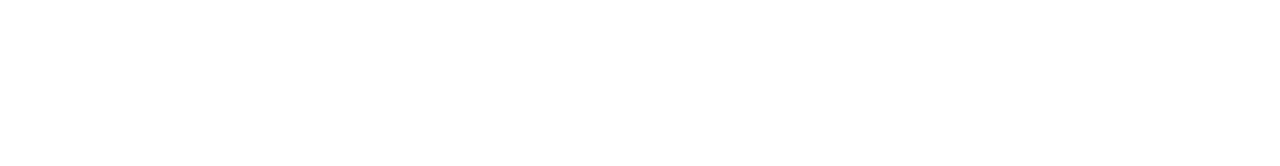
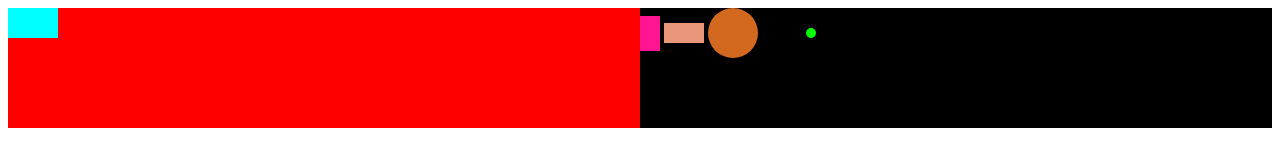
Before and after one commit to dalmariko/banner, a website: page develop/index.html in a window 1280 px wide. Drawn offline with Linux system fonts and the light colour scheme.

Commit message:
the begin

```diff
--- a/develop/index.html
+++ b/develop/index.html
@@ -9,13 +9,20 @@
 <body>
 <div class="banner">
     <div class="backgrounds">
+
+        <div class="bakgrounLeft">
             <div class="logo"></div>
+        </div>
+
+        <div class="backgroundRight">
             <div class="textQuery"></div>
             <div class="textLike"></div>
             <div class="medal"></div>
             <div class="button"></div>
             <div class="buttonExit"></div>
         </div>
+
+    </div>
 </div>
 </body>
 </html>
--- a/develop/scss/_allRule.scss
+++ b/develop/scss/_allRule.scss
@@ -0,0 +1,45 @@
+%container {
+  min-width: 320px;
+  max-width: 1920px;
+  min-height: 120px;
+  margin-left: auto;
+  margin-right: auto;
+}
+
+%displeyFlex {
+  display: flex;
+  flex-direction: row;
+  flex-wrap: nowrap;
+}
+%displayInline{
+  display: inline-block;
+  vertical-align: middle;
+}
+
+
+%bg {
+  background-size: contain;
+  background-position: center;
+  background-repeat: no-repeat;
+}
+
+.banner {
+  @extend %container;
+}
+
+.backgrounds {
+  @extend %displeyFlex;
+  height: 100%;
+}
+
+.bakgrounLeft{
+  width: 100%;
+  min-height: 120px;
+  background-color:red ;
+}
+
+.backgroundRight{
+  width: 100%;
+  min-height: 120px;
+  background-color: black;
+}
--- /dev/null
+++ b/develop/scss/left/_log.scss
@@ -0,0 +1,6 @@
+.logo{
+  @extend %displayInline;
+  width: 50px;
+  height: 30px;
+  background-color: aqua;
+}
--- a/develop/scss/main.scss
+++ b/develop/scss/main.scss
@@ -1,9 +1,12 @@
-@import 'normalize';
-@import 'backgroundCar';
-@import 'log';
-@import 'backgroundBlack';
-@import 'textQuery';
-@import 'textLike';
-@import 'medal';
-@import 'buton';
-@import 'backgroundTires';
+//@import 'normalize';
+@import 'allRule';
+//@import 'backgroundWhite';
+//@import 'backgroundCar';
+@import 'left/log';
+//@import 'backgroundBlack';
+@import 'right/textQuery';
+@import 'right/textLike';
+@import 'right/medal';
+@import 'right/buton';
+@import 'right/backgroundTires';
+@import 'right/buttonExit';
--- /dev/null
+++ b/develop/scss/right/_buton.scss
@@ -0,0 +1,5 @@
+.button{
+  @extend %displayInline;
+  width: 40px;
+  height: 20px;
+}
--- /dev/null
+++ b/develop/scss/right/_buttonExit.scss
@@ -0,0 +1,8 @@
+
+.buttonExit{
+  @extend %displayInline;
+  width: 10px;
+  height: 10px;
+  border-radius: 50%;
+  background-color: lime;
+}
--- /dev/null
+++ b/develop/scss/right/_medal.scss
@@ -0,0 +1,8 @@
+
+.medal{
+  @extend %displayInline;
+  width: 50px;
+  height: 50px;
+  border-radius: 50%;
+  background-color: chocolate;
+}
--- /dev/null
+++ b/develop/scss/right/_textLike.scss
@@ -0,0 +1,7 @@
+
+.textLike {
+  @extend %displayInline;
+  width: 40px;
+  height: 20px;
+  background-color: darksalmon;
+}
--- /dev/null
+++ b/develop/scss/right/_textQuery.scss
@@ -0,0 +1,6 @@
+.textQuery{
+  @extend %displayInline;
+  width: 20px;
+  height: 35px;
+  background-color: deeppink;
+}
```
Also changed, not shown: develop/css/main.css, develop/scss/_log.css (deleted), develop/scss/_medal.css (deleted), develop/scss/_normalize.scss (renamed from develop/scss/_normalize.css), develop/scss/_textLike.css (deleted), develop/scss/_textQuery.css (deleted), develop/scss/left/_backgroundCar.scss (added), develop/scss/left/_backgroundWhite.scss (added), develop/scss/right/_backgroundBlack.scss (added), develop/scss/right/_backgroundTires.scss (added). Lines whose indentation alone changed are shown as unchanged.
